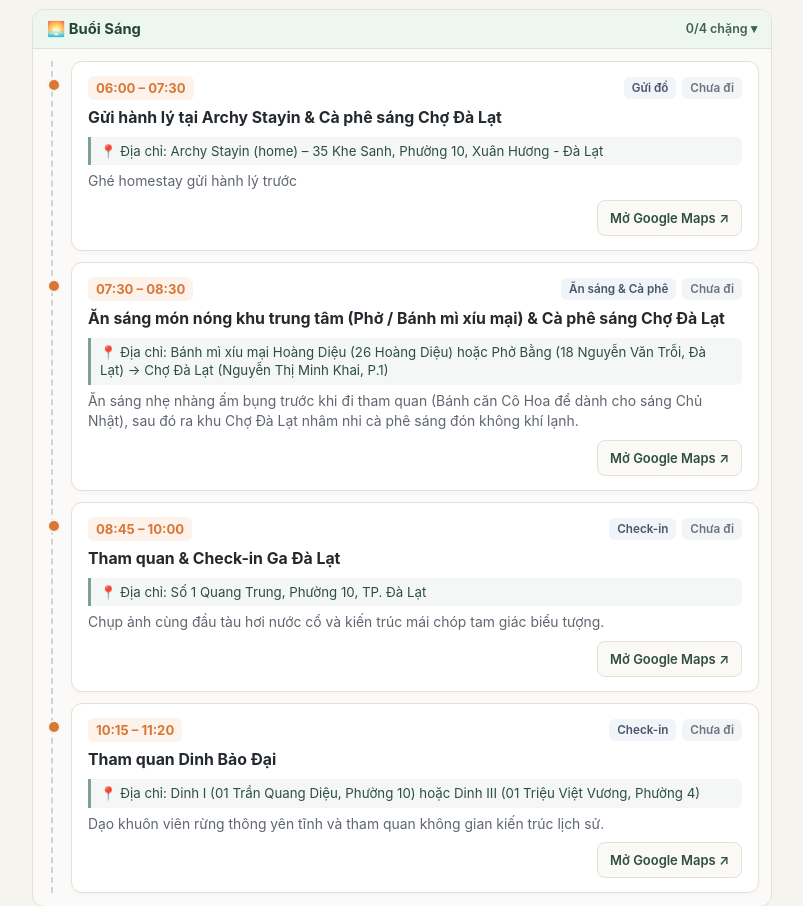
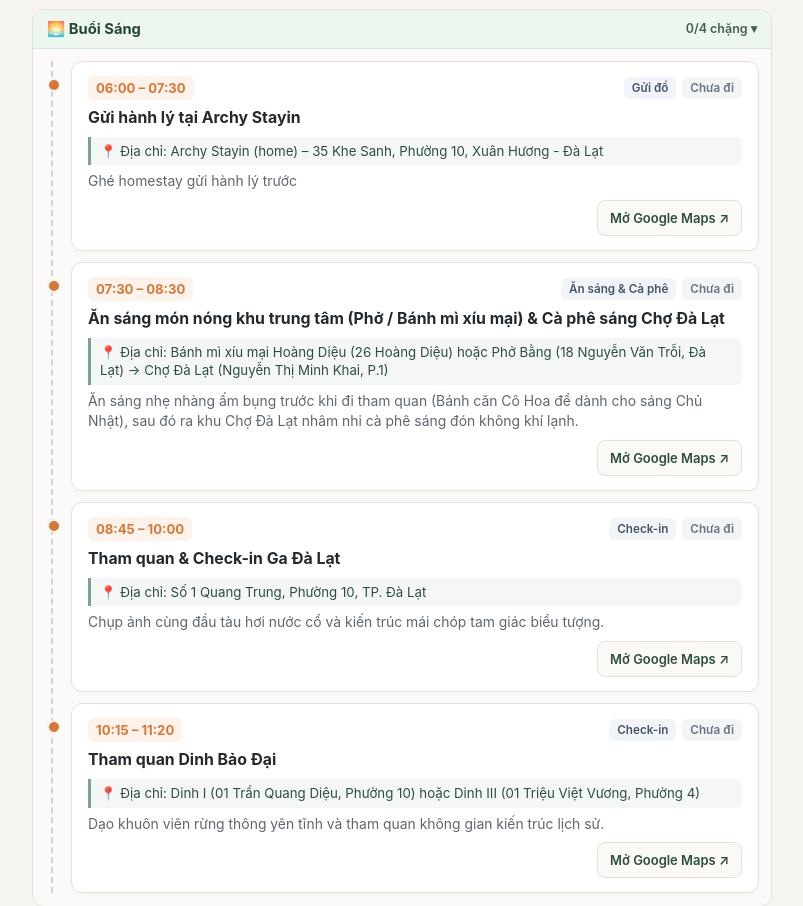
Before and after one commit to TuanBui2929/dalat, a plain HTML site: page index.html in a window 1280 px wide. Shown: the part 854-1760 px from the top of the page, without its empty margins (238-1041 px from the left). Drawn offline with Linux system fonts and the light colour scheme; no server answers.

Commit message:
Shorten title for luggage storage at Archy Stayin

```diff
--- a/index.html
+++ b/index.html
@@ -909,7 +909,7 @@
               time: "06:00 – 07:30",
               hour: 6,
               tag: "Gửi đồ",
-              title: "Gửi hành lý tại Archy Stayin & Cà phê sáng Chợ Đà Lạt",
+              title: "Gửi hành lý tại Archy Stayin",
               address: HOMESTAY_ADDR + "",
               desc: "Ghé homestay gửi hành lý trước"
             },
```
